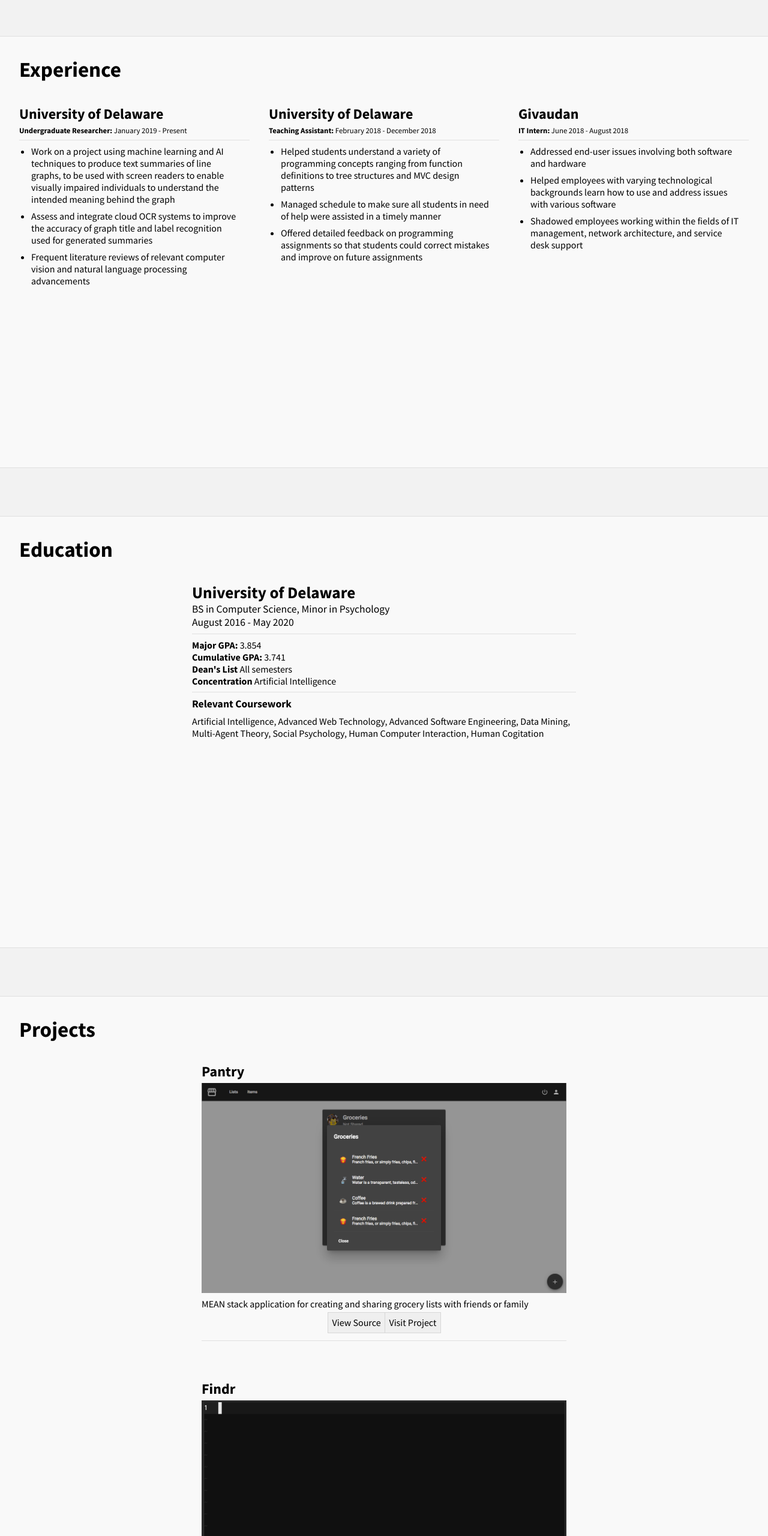
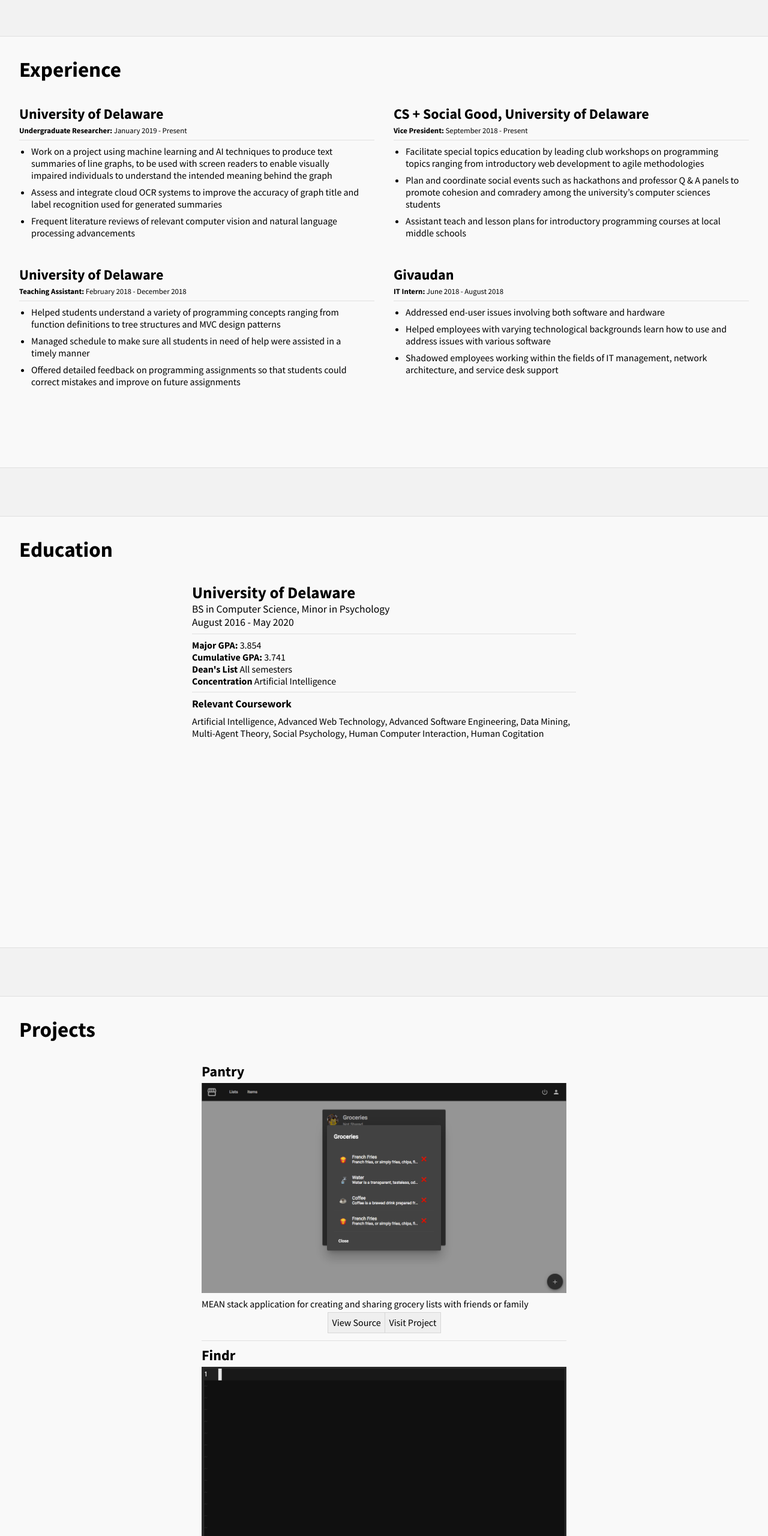
Before and after one commit to conweller/conweller.github.io, a plain HTML site: page index.html in a window 1280 px wide. Shown: the part 820-3380 px from the top of the page at 60% size. Drawn offline with Linux system fonts and the light colour scheme.

Commit message:
Updated experience

```diff
--- a/index.html
+++ b/index.html
@@ -81,6 +81,28 @@
           </div>
           <div class="experience-entry">
             <header>
+              <h2>CS + Social Good, University of Delaware</h2>
+              <h3><b>Vice President:</b> September 2018 - Present</h3>
+            </header>
+            <ul>
+              <li>
+                Facilitate special topics education by leading club workshops
+                on programming topics ranging from introductory web development
+                to agile methodologies
+              </li>
+              <li>
+                Plan and coordinate social events such as hackathons and
+                professor Q &amp A panels to promote cohesion and comradery
+                among the university’s computer sciences students
+              </li>
+              <li>
+                Assistant teach and lesson plans for introductory programming
+                courses at local middle schools
+              </li>
+            </ul>
+          </div>
+          <div class="experience-entry">
+            <header>
               <h2>University of Delaware</h2>
               <h3><b>Teaching Assistant:</b> February 2018 - December 2018</h3>
             </header>
@@ -144,7 +166,6 @@
             Engineering, Data Mining, Multi-Agent Theory, Social Psychology,
             Human Computer Interaction, Human Cogitation
           </p>
-          <!-- <h3 class='education-subheading'>Extracurricular Activities</h3> -->
         </div>
       </div>
     </section>
@@ -186,10 +207,10 @@
             </div>
           </div>
           <div class="project-box">
-            <div class="box-content">
+            <div class="box-content last">
               <h2>ASORTD</h2>
               <p>
-                <img class="box-image" alt="Findr" src="assets/findr.gif" alt=""/>
+                <img class="box-image" alt="ASORTD" src="assets/asortd-screenshot.png" alt=""/>
                 An extensible sorting algorithm visualizer written in JavaScript
               </p>
               <div class="project-links">
--- a/scss/education.scss
+++ b/scss/education.scss
@@ -31,7 +31,6 @@
   margin: 2rem;
   margin-top: 0.5rem;
   margin-bottom: 0;
-  font-size:1.1rem;
 }
 
 #education-page .education-information header h2 {
@@ -41,8 +40,11 @@
   padding:0;
 }
 
+#education-page h3{
+  font-size:1.1rem;
+}
+
 #education-page .education-information header h3 {
-  font-size:1.1rem;
   font-weight:normal;
   margin:0;
   padding:0;
--- a/scss/experience.scss
+++ b/scss/experience.scss
@@ -6,14 +6,8 @@
 }
 #experience-page .items {
   display:grid;
-  grid-template-columns: 1fr 1fr 1fr;
+  grid-template-columns: 1fr 1fr;
   padding:1rem;
-}
-
-@media only screen and (max-width: 1000px) {
-  #experience-page .items {
-    grid-template-columns: 1fr 1fr;
-  }
 }
 
 @media only screen and (max-width: 800px) {
@@ -27,11 +21,9 @@
   margin: 1rem;
   margin-top: 0;
   overflow: hidden;
-  // height:unset;
 }
 
 #experience-page .experience-entry header {
-  // padding: 1rem;
   padding-bottom: 0.5rem;
   padding-top: 0;
   border-bottom: solid 1px  rgba(0,0,0,0.1);
--- a/scss/projects.scss
+++ b/scss/projects.scss
@@ -19,6 +19,8 @@
   flex-flow:column;
   align-items:center;
   justify-content:center;
+  padding-top:1.5rem;
+  padding-bottom:1.5rem;
 }
 
 #projects-page .project-box {
@@ -46,9 +48,15 @@
 }
 
 #projects-page .box-content {
-  margin: 2rem;
+  margin-left: 2rem;
+  margin-right: 2rem;
+  margin-top: 0.5rem;
   padding-bottom: 0.5rem;
   border-bottom: solid 1px  rgba(0,0,0,0.1);
+}
+
+#projects-page .last {
+  border-bottom:none;
 }
 
 #projects-page .box-image {
```
Also changed, not shown: assets/asortd-screenshot.png (added), css/index.css, 1 other file.
